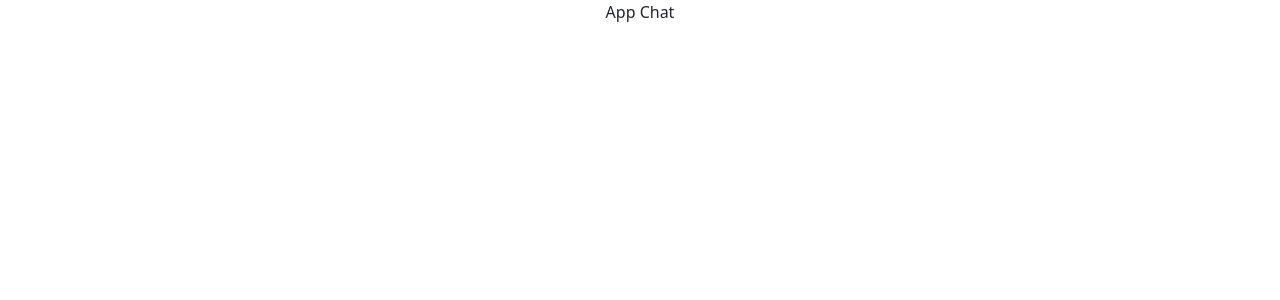
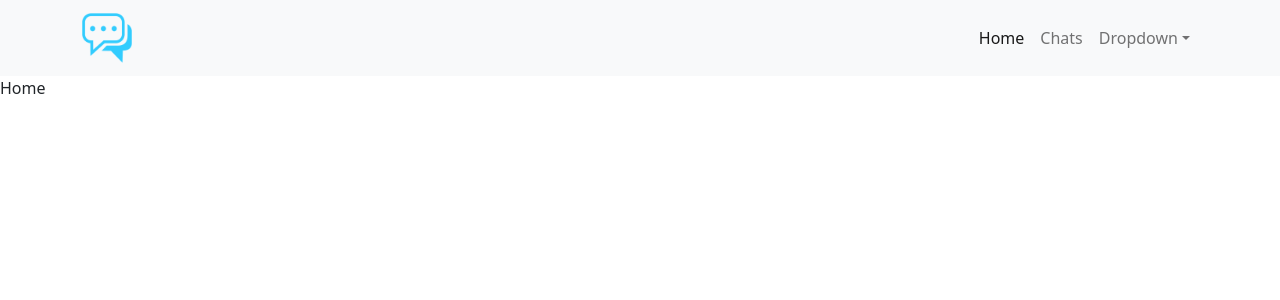
Before and after one commit to JuniorPaula/react-chat-app, a React (Create React App) app: page / in a window 1280 px wide. Shown: the top 300 px of the page. Built offline with nearby package versions, Linux system fonts and the light colour scheme.

Commit message:
feat: create Navigation component

```diff
--- a/package.json
+++ b/package.json
@@ -10,6 +10,7 @@
     "react": "^18.2.0",
     "react-bootstrap": "^2.5.0",
     "react-dom": "^18.2.0",
+    "react-router-bootstrap": "^0.26.2",
     "react-router-dom": "^6.2.1",
     "react-scripts": "5.0.1",
     "web-vitals": "^2.1.4"
--- a/src/App.js
+++ b/src/App.js
@@ -1,10 +1,18 @@
 import './App.css';
+import { BrowserRouter, Routes, Route } from 'react-router-dom';
+import Navigation from './components/Navigation';
+import Home from './pages/Home';
+import Chat from './pages/Chat';
 
 function App() {
   return (
-    <div className="App">
-      App Chat
-    </div>
+    <BrowserRouter>
+      <Navigation />
+      <Routes>
+        <Route path='/' element={<Home />} />
+        <Route path='/chats' element={<Chat />} />
+      </Routes>
+    </BrowserRouter>
   );
 }
 
--- /dev/null
+++ b/src/components/Navigation.js
@@ -0,0 +1,40 @@
+import React from 'react';
+import Logo from '../assets/logochat.png';
+import { Container, Nav, Navbar, NavDropdown } from 'react-bootstrap';
+import { LinkContainer } from 'react-router-bootstrap';
+
+export default function Navigation() {
+  return (
+    <Navbar bg="light" expand="lg">
+      <Container>
+        <LinkContainer to="/">
+            <Navbar.Brand>
+                <img src={Logo} style={{ width: 50, height: 50 }} alt="Logo Chat" />
+            </Navbar.Brand>
+        </LinkContainer>
+        <Navbar.Toggle aria-controls="basic-navbar-nav" />
+        <Navbar.Collapse id="basic-navbar-nav">
+          <Nav className="ms-auto">
+            <LinkContainer to="/">
+                <Nav.Link>Home</Nav.Link>
+            </LinkContainer>
+            <LinkContainer to="/chats">
+                <Nav.Link>Chats</Nav.Link>
+            </LinkContainer>
+            <NavDropdown title="Dropdown" id="basic-nav-dropdown">
+              <NavDropdown.Item href="#action/3.1">Action</NavDropdown.Item>
+              <NavDropdown.Item href="#action/3.2">
+                Another action
+              </NavDropdown.Item>
+              <NavDropdown.Item href="#action/3.3">Something</NavDropdown.Item>
+              <NavDropdown.Divider />
+              <NavDropdown.Item href="#action/3.4">
+                Separated link
+              </NavDropdown.Item>
+            </NavDropdown>
+          </Nav>
+        </Navbar.Collapse>
+      </Container>
+    </Navbar>
+  )
+}
```
Also changed, not shown: src/assets/logochat.png (added), 1 other file (tests, documents, lock files or other folders).
